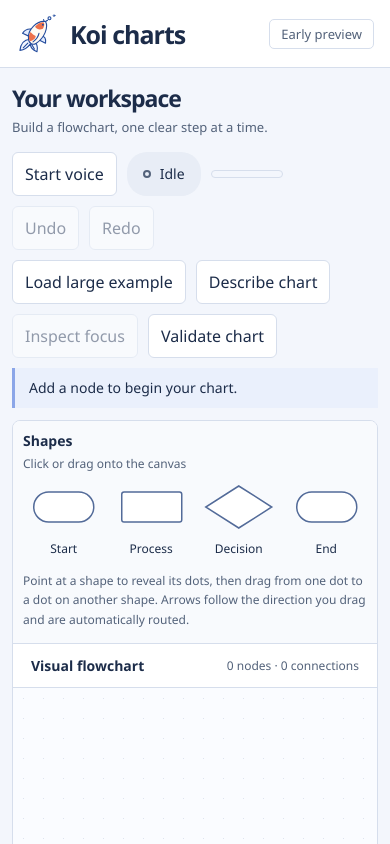
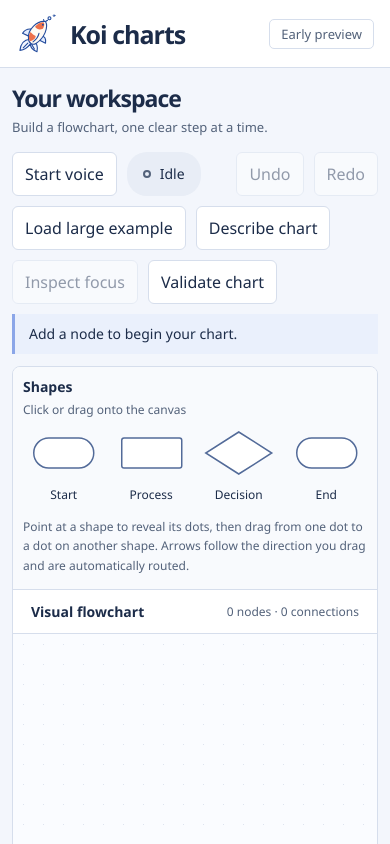
Before and after one commit to Shaurav-Vora/Koi-charts, a Next.js app: page / in a window 390 px wide. Shown: the top 844 px of the page. Built offline with nearby package versions, Linux system fonts and the light colour scheme.

Commit message:
fix: show the microphone meter only while voice runs
At rest the meter was an empty outlined bar beside the status pill,
which reads as a stray shape rather than a level indicator. Render it
with the session, so it appears only when it has a level to report.

```diff
--- a/src/editor/Editor.tsx
+++ b/src/editor/Editor.tsx
@@ -38,8 +38,9 @@ export default function Editor({ coordinator: supplied }: { coordinator?: Return
       <button className={`voice-button${voice.active ? " is-active" : ""}`} aria-pressed={voice.active} onClick={() => voice.active ? voice.stop() : voice.start()}>{voice.active ? "Stop voice" : "Start voice"}</button>
       {/* Beside the button it belongs to, so a sighted user reads the connection state where they act. */}
       <div className="status" role="status" aria-live="polite"><span className="status-dot" aria-hidden="true" />{status}</div>
-      {/* The bar is a sighted cue only; the live status region beside it announces listening state. */}
-      <span className="mic-level" aria-hidden="true"><span className="mic-level-fill" style={{ width: `${Math.round(Math.min(1, voice.level * 4) * 100)}%` }} /></span>
+      {/* A sighted cue only; the live status region beside it announces listening state. An empty
+          bar means nothing while voice is off, so it appears with the session rather than at rest. */}
+      {voice.active && <span className="mic-level" aria-hidden="true"><span className="mic-level-fill" style={{ width: `${Math.round(Math.min(1, voice.level * 4) * 100)}%` }} /></span>}
     </div><div className="history-controls"><button disabled={!history.past.length} onClick={() => onCommand({ kind: "undo" })}>Undo</button><button disabled={!history.future.length} onClick={() => onCommand({ kind: "redo" })}>Redo</button></div><div className="query-controls"><button disabled={graph.nodes.length > 0 || !!pending} onClick={() => dispatch({type:"example"})}>Load large example</button><button onClick={() => onCommand({ kind: "describe", scope: "chart" })}>Describe chart</button><button disabled={!focused} onClick={() => onCommand({ kind: "inspect", node: null })}>Inspect focus</button><button onClick={() => onCommand({ kind: "validate" })}>Validate chart</button></div></div>
 
     <section className={`command-feedback ${hasError ? "has-error" : ""}`} aria-label="Command feedback">
```
